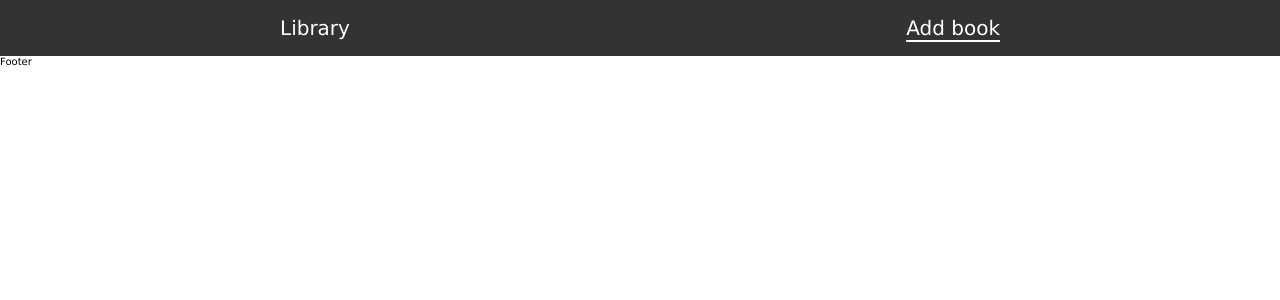
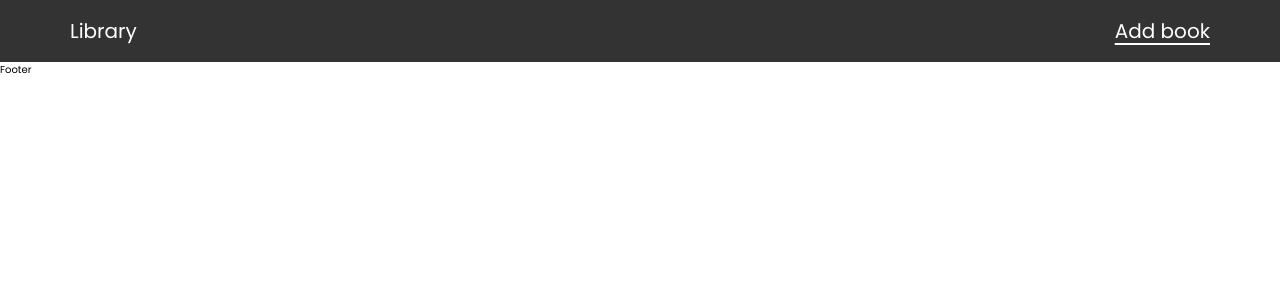
Before and after one commit to valdasko/React-Library-App, a React (Vite) app: page /addnewbook in a window 1280 px wide. Shown: the top 300 px of the page. Built offline with nearby package versions, Linux system fonts and the light colour scheme.

Commit message:
added font family

```diff
--- a/index.html
+++ b/index.html
@@ -4,6 +4,12 @@
     <meta charset="UTF-8" />
     <link rel="icon" type="image/svg+xml" href="/vite.svg" />
     <meta name="viewport" content="width=device-width, initial-scale=1.0" />
+    <link rel="preconnect" href="https://fonts.googleapis.com" />
+    <link rel="preconnect" href="https://fonts.gstatic.com" crossorigin />
+    <link
+      href="https://fonts.googleapis.com/css2?family=Poppins:wght@400;500;700&display=swap"
+      rel="stylesheet"
+    />
     <title>Vite + React</title>
   </head>
   <body>
--- a/src/styles/reset.css
+++ b/src/styles/reset.css
@@ -6,7 +6,7 @@
 html {
   /* 1 rem = 10px */
   font-size: 62.5%;
-  font-family: Verdana, Geneva, Tahoma, sans-serif;
+  font-family: "Poppins", sans-serif, Verdana;
 }
 
 p,
@@ -44,10 +44,10 @@
 
 /* common rules */
 .container {
-  padding-left: 10px;
-  padding-right: 10px;
+  /* padding-left: 10px;
+  padding-right: 10px; */
   /* apridboti tik maximalu ploti */
-  max-width: 80rem;
+  max-width: 120rem;
   /* skaiciuoti parastes automatiskai vienodai is kaires ir is desines */
   margin: 0 auto;
 }
```
